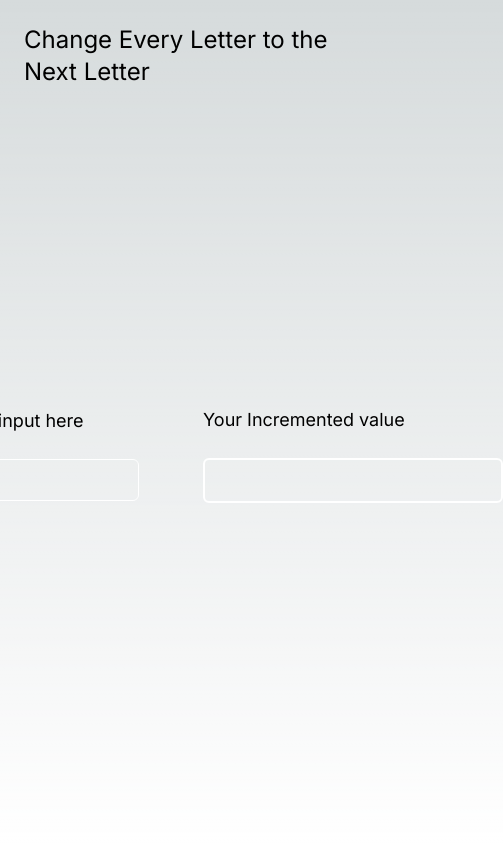
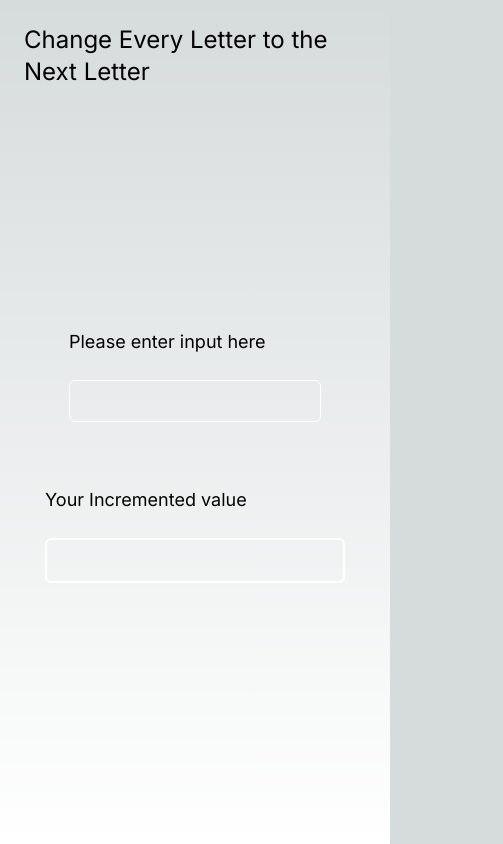
Before and after one commit to Anandprabhu530/SlothByte_Challenges, a Next.js app: page /CharInc in a window 390 px wide. Shown: the whole page, 503 px wide, since content can reach past the window. Built offline with nearby package versions, Linux system fonts and the light colour scheme.

Commit message:
Responsive

```diff
--- a/app/CharInc/page.tsx
+++ b/app/CharInc/page.tsx
@@ -31,8 +31,8 @@ const Character_Increment = () => {
   return (
     <div className="flex flex-col w-full h-screen items-center p-6">
       <div className="text-2xl">Change Every Letter to the Next Letter</div>
-      <div className="flex gap-16 h-full items-center justify-center">
-        <div className="basis-1/2 flex justify-end">
+      <div className="flex lg:flex-row flex-col gap-16 h-full items-center justify-center">
+        <div className="basis-1/2 flex lg:justify-end items-end">
           <div className="flex flex-col">
             <div className="text-lg pb-6">Please enter input here</div>
             <input
--- a/app/page.tsx
+++ b/app/page.tsx
@@ -2,7 +2,7 @@ export default function Home() {
   return (
     <div className="dark:bg-slate-800 dark:text-white">
       <div className="font-poppins pt-16 lg:text-xl text-normal lg:font-semibold flex-col flex justify-center items-center">
-        <div className="pb-6">
+        <div className="p-6">
           This project contains my submission to Sloth-Bytes Weekly Challenges
         </div>
         <div className="font-semibold text-xl">Let's Connect</div>
```
